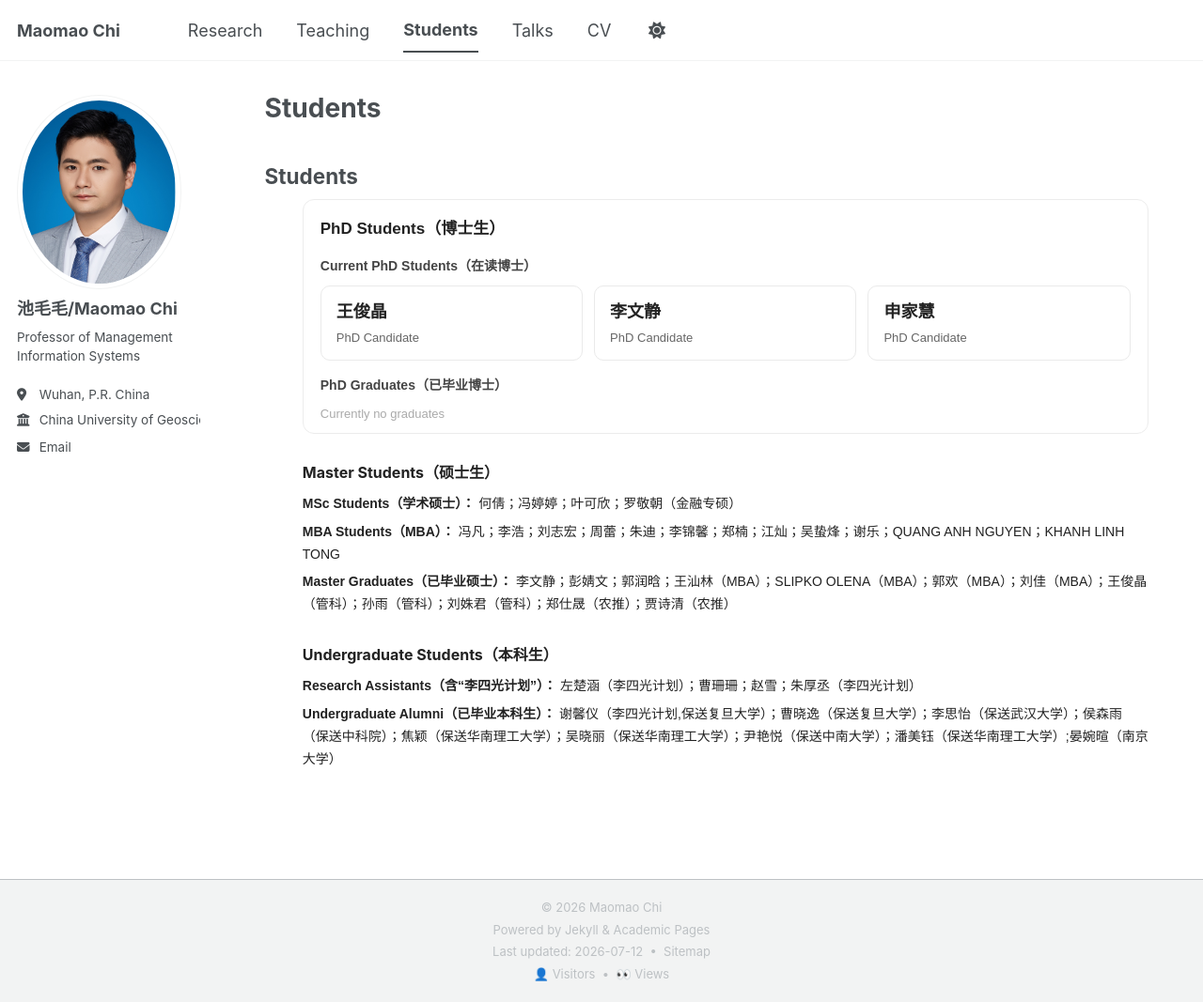
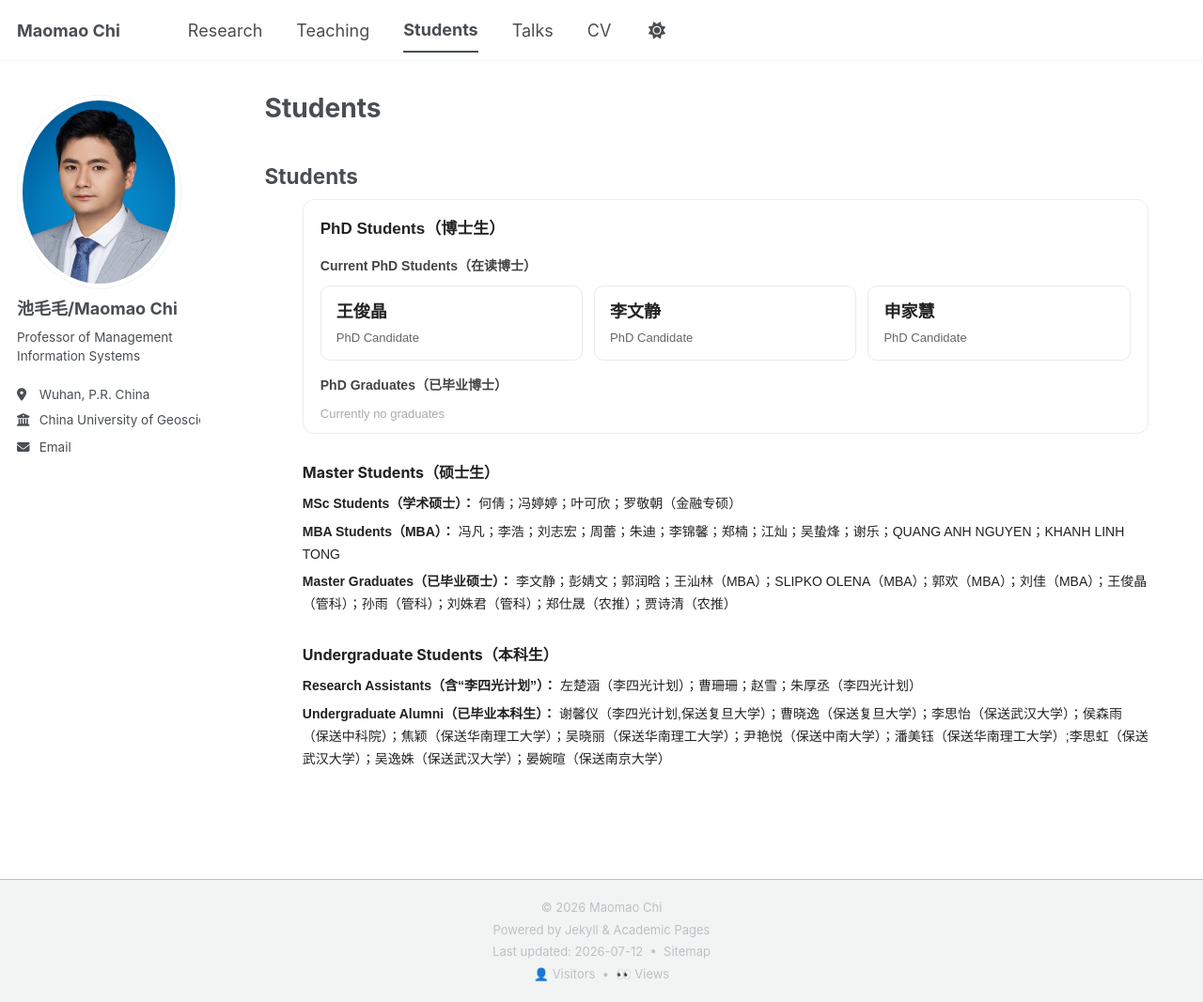
Before and after one commit to nishaochen/chimaomao, a Jekyll site: the page built from _pages/students.html, in a window 1280 px wide and 1067 px high. Shown: the whole window at 94% size. Built offline with Jekyll 4.4.1, drawn with Linux system fonts in a browser that asks for light colours; comment, search, counter and statistics services are not loaded; a style sheet for code colours, icons or effects is not loaded.

Commit message:
Update undergraduate alumni list
Added new undergraduate alumni names and their respective universities.

```diff
--- a/_pages/students.html
+++ b/_pages/students.html
@@ -155,7 +155,7 @@ author_profile: true
   </div>
 
   <div class="student-line">
-    <strong>Undergraduate Alumni（已毕业本科生）：</strong> 谢馨仪（李四光计划,保送复旦大学）；曹晓逸（保送复旦大学）；李思怡（保送武汉大学）；侯森雨（保送中科院）；焦颖（保送华南理工大学）；吴晓丽（保送华南理工大学）；尹艳悦（保送中南大学）；潘美钰（保送华南理工大学）;晏婉暄（南京大学）
+    <strong>Undergraduate Alumni（已毕业本科生）：</strong> 谢馨仪（李四光计划,保送复旦大学）；曹晓逸（保送复旦大学）；李思怡（保送武汉大学）；侯森雨（保送中科院）；焦颖（保送华南理工大学）；吴晓丽（保送华南理工大学）；尹艳悦（保送中南大学）；潘美钰（保送华南理工大学）;李思虹（保送武汉大学）；吴逸姝（保送武汉大学）；晏婉暄（保送南京大学）
   </div>
 
 </div>
```
